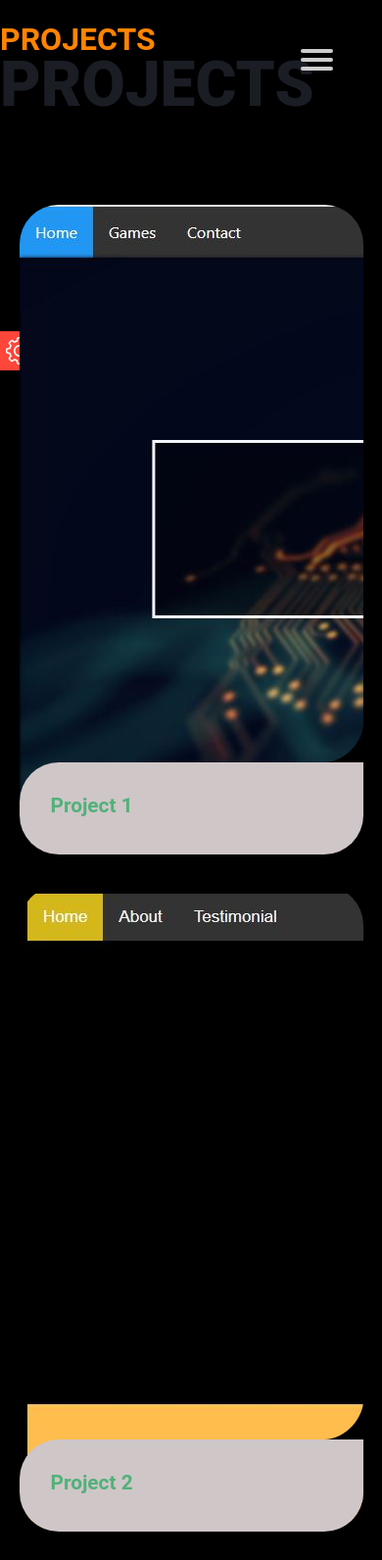
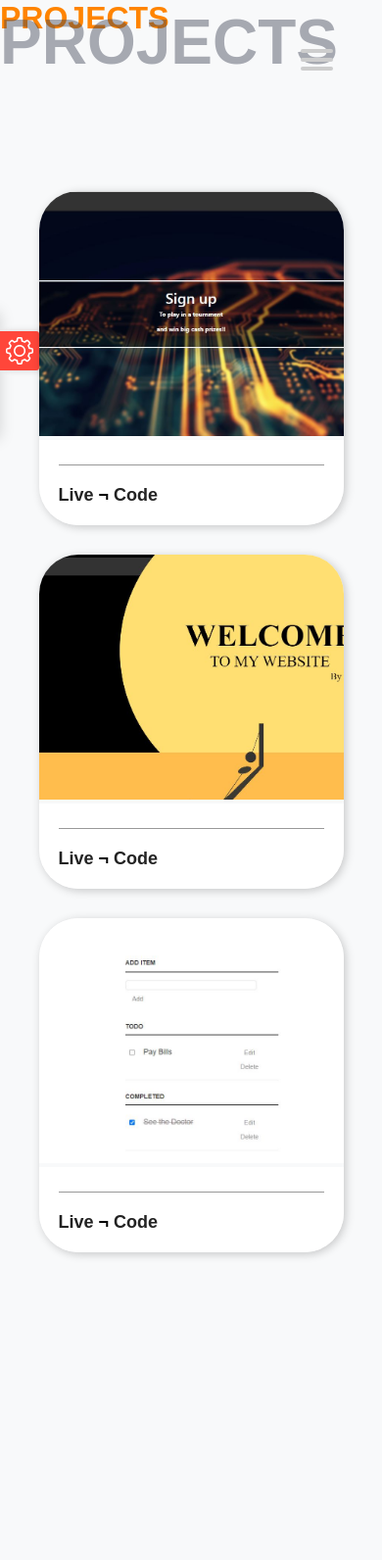
Before and after one commit to Cameron159753/Portfolioredo, a plain HTML site: page skills.html in a window 390 px wide. Shown: the top 1592 px of the page at 98% size. After the commit the page ends 1372 px from the top, so only its background shows below. Drawn offline with Linux system fonts and the light colour scheme.

Commit message:
Add files via upload

```diff
--- a/css/skills.css
+++ b/css/skills.css
@@ -243,3 +243,118 @@ a:hover {
  user-select: none;
  white-space: nowrap;
   }
+
+  /* cards */
+  @import url('https://fonts.googleapis.com/css2?family=Montserrat:ital,wght@0,100;0,200;0,300;0,400;0,500;0,600;0,700;0,800;0,900;1,100;1,200;1,300;1,400;1,500;1,600;1,700;1,800;1,900&display=swap');
+
+  *{
+      padding: 0;
+      margin: 0;
+      box-sizing: border-box;
+  }
+
+  body{
+      font-family: 'Montserrat', sans-serif;
+      background-color: #f8f9fa;
+  }
+
+  .container{
+      margin: 0 auto;
+      max-width: 1300px;
+      /* padding: 100px 20px; */
+      /* padding-top: 200px; */
+  }
+
+  .title{
+      margin-bottom: 70px;
+  }
+
+  .title h3{
+      position: relative;
+      font-size: 45px;
+      font-weight: 900;
+  }
+
+  .title h3 .bg{
+      position: absolute;
+      left: -6px;
+      top: 0px;
+      color: transparent;
+      font-size: 150px;
+      font-weight: 900;
+      opacity: .1;
+      line-height: 0;
+      -webkit-text-stroke: 1px #000;
+      -webkit-user-select: none;
+  }
+
+  .cards{
+      display: grid;
+      grid-template-columns: repeat(3, 1fr);
+      grid-gap: 30px;
+
+  }
+
+  .card{
+      box-shadow: 2px 2px 10px rgba(0,0,0,0.2);
+  }
+
+  .card img{
+      height: 250px;
+      width: 100%;
+      object-fit: cover;
+  }
+
+  .card-body{
+      background-color: #fff;
+      padding: 20px;
+  }
+
+  .card-body .text-date{
+      font-size: 14px;
+      color: #888;
+      margin-bottom: 5px;
+      line-height: 1.7;
+  }
+
+  .line{
+      height: 1px;
+      width: 100%;
+      background-color: #999;
+      margin-bottom: 20px;
+  }
+
+  .card-body .text{
+      color: #000;
+      font-size: 18px;
+      font-weight: 600;
+  }
+
+  @media screen and (max-width: 900px) {
+      .cards{
+          grid-template-columns: repeat(2,1fr);
+      }
+
+      .container{
+          padding: 50px 20px;
+          padding-top: 80px;
+      }
+  }
+
+  @media screen and (max-width: 600px) {
+      .cards{
+          grid-template-columns: 1fr;
+      }
+
+      .container{
+          padding: 30px 20px;
+      }
+
+      .title{
+          margin-bottom: 30px;
+      }
+
+      .title h3 .bg{
+          display: none;
+      }
+  }
--- a/skills.html
+++ b/skills.html
@@ -81,81 +81,40 @@
      <div class="shado"> Projects</div>
 
   </div>
-  <ul class="cards">
-    <li>
-     <a href="#" class="card">
-           <img src="images/Capture.JPG" class="card_image" alt="" />
-       <div class="card_overlay">
-         <div class="card-header">
-           <svg class="card-arc" xmlns="http://www.w3.org/2000/svg">
-             <path/>
-           </svg>
+  <div class="container">
 
-           <div class="card-header-text">
-             <h3 class="card-title"> Project 1 </h3>
-           </div>
-         </div>
-         <p class="card-description">
-           It`s Halloween! It`s Halloween! </br>
-           The moon is full and bright </br>
-           And we shall see what can`t be seen </br>
-           on any other night: </br>
+    <div class="cards">
 
-           Skeletons and ghosts and ghouls, </br>
-           Grinning goblins fighting duels, </br>
-           Werewolves rising from their tombs, </br>
-           Witches on their magic brooms.
-         </p>
-       </div>
-     </a>
-   </li>
-    <li>
-     <a href="#" class="card">
-           <img src="images/Capture2.JPG" class="card_image" alt="" />
-       <div class="card_overlay">
-         <div class="card-header">
-           <svg class="card-arc" xmlns="http://www.w3.org/2000/svg">
-             <path/>
-           </svg>
+        <div class="card">
+            <img src="images/Capture.JPG" alt="">
+            <div class="card-body">
+                <p class="text-date"></p>
+                <div class="line"></div>
+                <p class="text">
+                  <a href="https://confident-nobel-841bfe.netlify.app/">Live</a> ¬ <a href="https://github.com/Cameron159753/navbar">Code</a></p>
 
-           <div class="card-header-text">
-             <h3 class="card-title"> Project 2  </h3>
-           </div>
-         </div>
-         <p class="card-description">
+            </div>
+        </div>
 
-         </p>
-       </div>
-     </a>
-   </li>
-    <li>
-     <a href="#" class="card">
-           <img src="images/Capture3.JPG" class="card_image" alt="" />
-       <div class="card_overlay">
-         <div class="card-header">
-           <svg class="card-arc" xmlns="http://www.w3.org/2000/svg">
-             <path/>
-           </svg>
-           <div class="card-header-text">
-             <h3 class="card-title"> Project 3</h3>
-           </div>
-         </div>
-         <p class="card-description">
-             Withch witch, where do you fly?</br>
-             Under the clouds and over the sky. </br>
+        <div class="card">
+            <img src="images/Capture2.JPG" alt="">
+            <div class="card-body">
+                <p class="text-date"></p>
+                <div class="line"></div>
+                <p class="text"><a href="https://serene-jackson-f63d23.netlify.app/">Live</a> ¬ <a href="https://github.com/Cameron159753/testimonial">Code</a></p>
+            </div>
+        </div>
 
-             Witch, witch, what do you eat? </br>
-             Little black apples from Hurricane Street. </br>
+        <div class="card">
+            <img src="images/Capture3.JPG" alt="">
+            <div class="card-body">
+                <p class="text-date"></p>
+                <div class="line"></div>
+                <p class="text"><a href="https://vigilant-bell-f549f1.netlify.app/">Live</a> ¬ <a href="https://github.com/Cameron159753/ToDoList">Code</a></p>
+            </div>
+        </div>
 
-             Witch, witch, what do you drink? </br>
-             Vinegar and good red ink. </br>
-
-             Witch, witch, where do you sleep? </br>
-             Up in the clouds where the pillows are cheap.
-          </p>
-       </div>
-     </a>
-   </li>
- </ul>
+    </div>
+</div>
 </body>
 </html>
```
